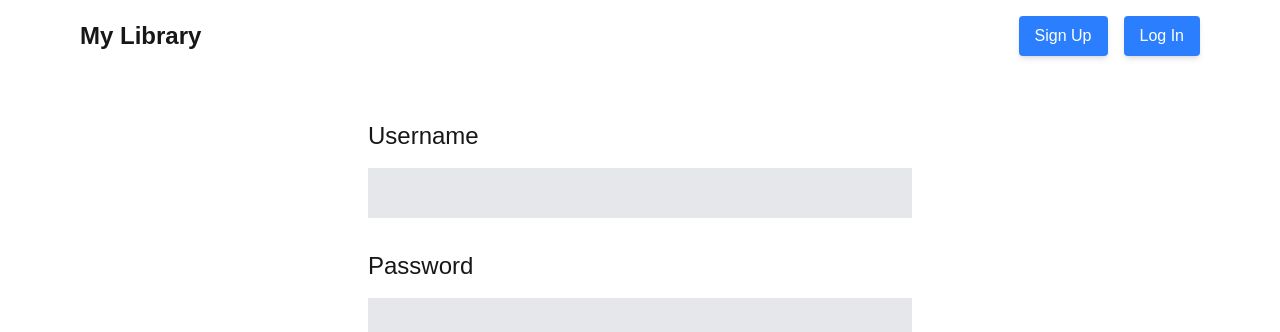
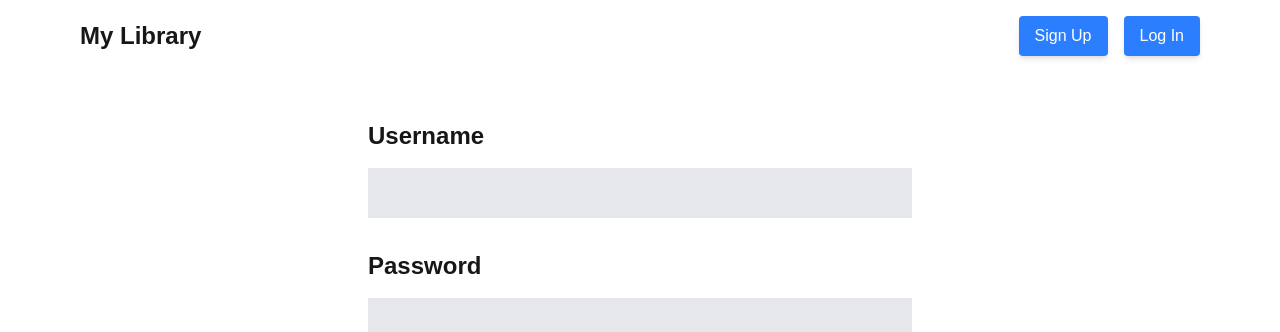
Before and after one commit to andrebarros7201/my-library, a Next.js app: page /login in a window 1280 px wide. Shown: the top 332 px of the page. Built offline with nearby package versions, Linux system fonts and the light colour scheme; no server answers.

Commit message:
Set default `required` to true and make label bold
Changed the `required` prop default value to true to ensure better form validation out of the box. Updated the label styling to use a bold font for improved readability and emphasis.

```diff
--- a/components/ui/Input.tsx
+++ b/components/ui/Input.tsx
@@ -22,7 +22,7 @@ const Input = forwardRef<HTMLInputElement, Props>(
       minLength,
       minValue,
       maxValue,
-      required,
+      required = true,
       id,
       placeholder,
       disabled = false,
@@ -31,7 +31,7 @@ const Input = forwardRef<HTMLInputElement, Props>(
   ) => {
     return (
       <div className="flex flex-col items-start justify-start w-full gap-4 md:text-2xl">
-        <label className={"capitalize w-full text-left"} htmlFor={id}>
+        <label className={"capitalize font-bold w-full text-left"} htmlFor={id}>
           {label}
         </label>
         <input
```
